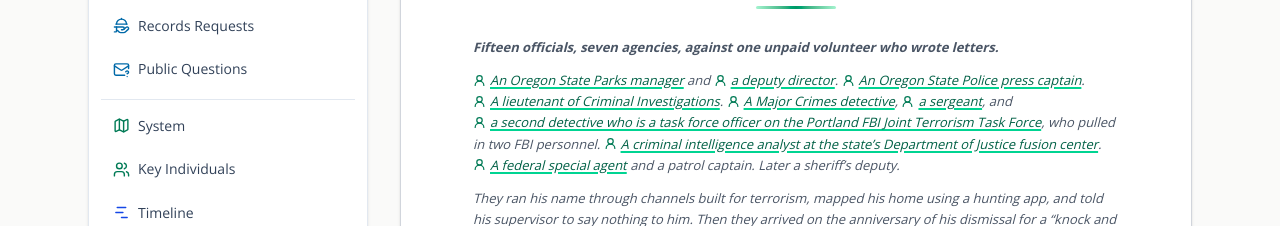
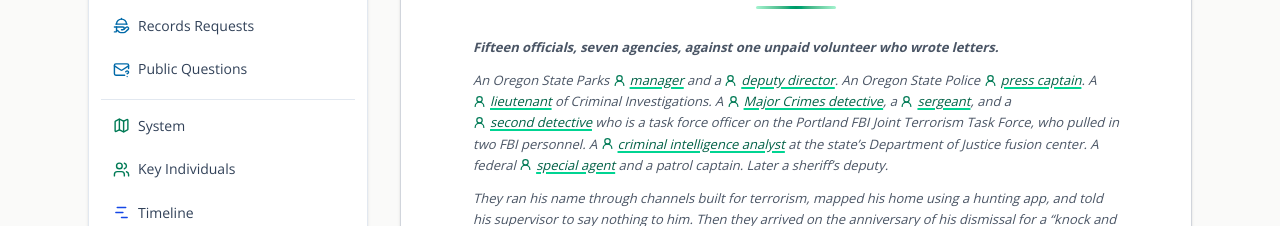
Before and after one commit to rswfire/rswfire.oprd, a Next.js app: page / in a window 1280 px wide. Shown: the part 284-510 px from the top of the page. Built offline with nearby package versions, Linux system fonts and the light colour scheme; no server answers.

Commit message:
Homepage: link the role, not the sentence; people links wrap

```diff
--- a/components/PersonLink.tsx
+++ b/components/PersonLink.tsx
@@ -40,7 +40,7 @@ export default function PersonLink({ name, label, seat }: PersonLinkProps) {
     if (!to) return <span>{label ?? name}</span>;
     const I = ICON[FACES[to] ?? "person"];
     return (
-        <DrawerLink to={to} className={`${SEAT_LINK} inline-flex items-baseline gap-1 whitespace-nowrap`}>
+        <DrawerLink to={to} className={`${SEAT_LINK} inline-flex items-baseline gap-1`}>
             <I aria-hidden size={13} strokeWidth={2.25} className="relative top-[1.5px] shrink-0 text-emerald-700" />
             <span>{label ?? name}</span>
         </DrawerLink>
--- a/data/apparatus.ts
+++ b/data/apparatus.ts
@@ -33,15 +33,15 @@ export const APPARATUS = {
  * deputy and the two FBI personnel have no seat.
  */
 export const APPARATUS_SEATS: [phrase: string, seat: string][] = [
-    ["An Oregon State Parks manager", "emergency-manager"],
-    ["a deputy director", "deputy"],
-    ["An Oregon State Police press captain", "press-captain"],
-    ["A lieutenant of Criminal Investigations", "lieutenant"],
-    ["A Major Crimes detective", "case-detective"],
-    ["a sergeant", "sergeant"],
-    ["a second detective who is a task force officer on the Portland FBI Joint Terrorism Task Force", "task-force-detective"],
-    ["A criminal intelligence analyst at the state’s Department of Justice fusion center", "fusion-center-analyst"],
-    ["A federal special agent", "forest-service-agent"],
+    ["manager", "emergency-manager"],
+    ["deputy director", "deputy"],
+    ["press captain", "press-captain"],
+    ["lieutenant", "lieutenant"],
+    ["Major Crimes detective", "case-detective"],
+    ["sergeant", "sergeant"],
+    ["second detective", "task-force-detective"],
+    ["criminal intelligence analyst", "fusion-center-analyst"],
+    ["special agent", "forest-service-agent"],
     ["Governor Kotek", "governor"],
     ["Director Sumption", "director"],
 ];
```
